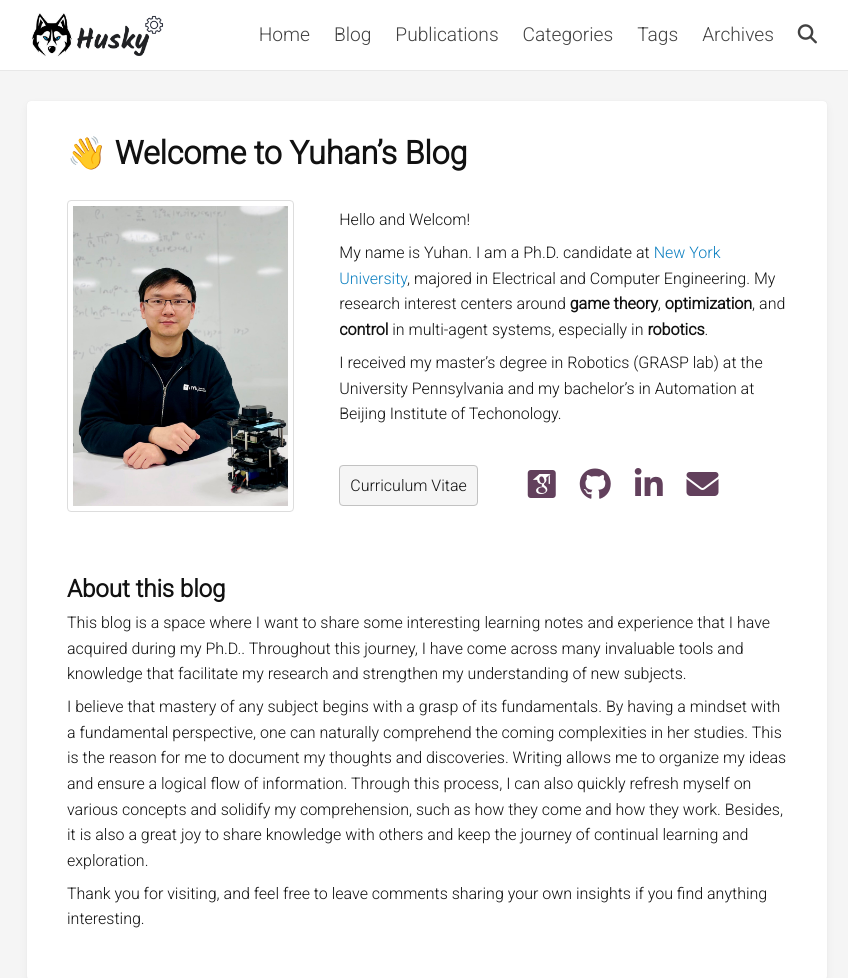
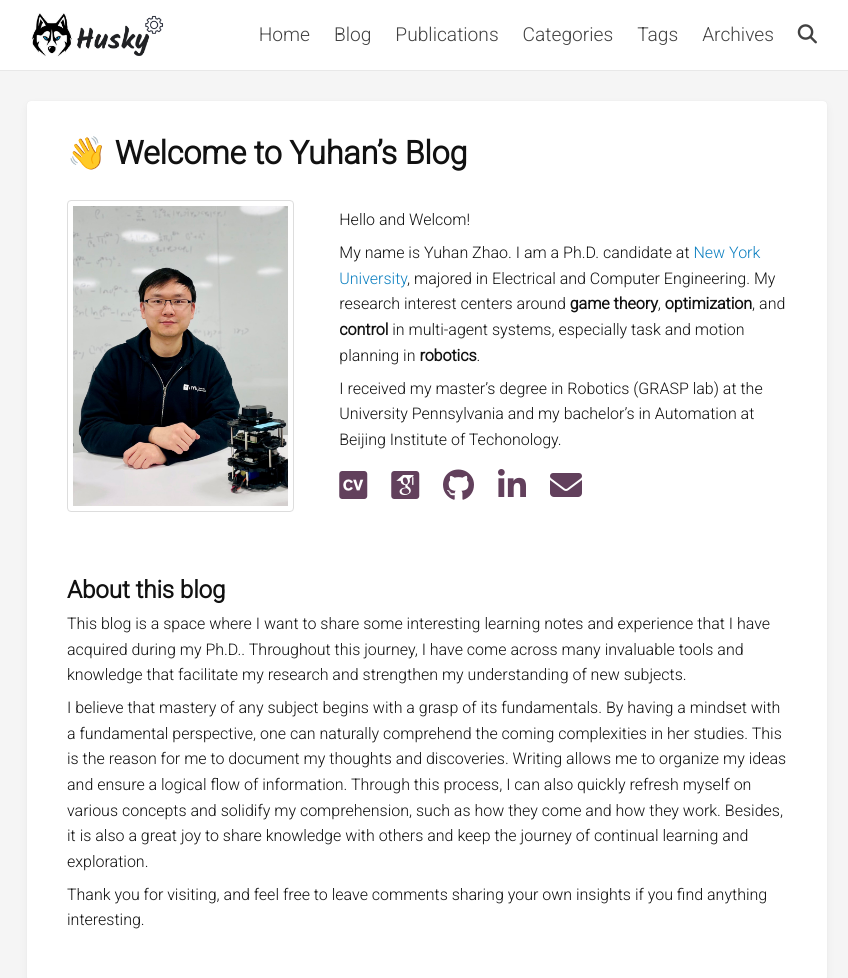
Before and after one commit to yuhan16/yuhan16.github.io, a plain HTML site: page docs/index.html in a window 1280 px wide. Shown: the top 978 px of the page, without its empty margins (213-1061 px from the left). Drawn offline with nearby package versions, Linux system fonts and the light colour scheme; some packages are replaced by stand-ins of ours; files whose address does not match are found by name.

Commit message:
update CV

```diff
--- a/docs/feed.xml
+++ b/docs/feed.xml
@@ -5,8 +5,8 @@
     <description>HuskDev is Yuhan&apos;s personal blog.</description>
     <link>http://localhost:4000/</link>
     <atom:link href="http://localhost:4000/zfeed.xml" rel="self" type="application/rss+xml"/>
-    <pubDate>Fri, 29 Sep 2023 14:11:35 -0400</pubDate>
-    <lastBuildDate>Fri, 29 Sep 2023 14:11:35 -0400</lastBuildDate>
+    <pubDate>Fri, 13 Oct 2023 13:38:05 -0400</pubDate>
+    <lastBuildDate>Fri, 13 Oct 2023 13:38:05 -0400</lastBuildDate>
     <generator>Jekyll v4.3.2</generator>
 
       <item>
--- a/docs/index.html
+++ b/docs/index.html
@@ -99,17 +99,17 @@
 
 <p>Hello and Welcom!</p>
 
-<p>My name is Yuhan. I am a Ph.D. candidate at <a href="https://www.nyu.edu">New York University</a>, majored in Electrical and Computer Engineering. My research interest centers around <strong>game theory</strong>, <strong>optimization</strong>, and <strong>control</strong> in multi-agent systems, especially in <strong>robotics</strong>.</p>
+<p>My name is Yuhan Zhao. I am a Ph.D. candidate at <a href="https://www.nyu.edu">New York University</a>, majored in Electrical and Computer Engineering. My research interest centers around <strong>game theory</strong>, <strong>optimization</strong>, and <strong>control</strong> in multi-agent systems, especially task and motion planning in <strong>robotics</strong>.</p>
 
 <p>I received my master’s degree in Robotics (GRASP lab) at the University Pennsylvania and my bachelor’s in Automation at Beijing Institute of Techonology.</p>
 
-<p><br /></p>
-<div style="display:flex; align-items: center">
-<div class="about-cv">
-    <a href="/assets/pdf/CV-YuhanZhao.pdf">Curriculum Vitae</a>
+<div style="display:flex; align-items: center; margin-top: 1em;">
+<!--div class="about-cv">
+    <a href="/assets/pdf/CV-YuhanZhao1.pdf">Curriculum Vitae</a>
 </div>
-<span style="padding-left:50px"></span>
+<span style="padding-left:50px"></span-->
 <div class="about-icon">
+    <span style="padding-right:20px"><a href="/assets/pdf/CV-YuhanZhao1.pdf"><i class="ai ai-cv-square ai-2x"></i></a></span>
     <span style="padding-right:20px"><a href="https://scholar.google.com/citations?hl=en&amp;user=Ot3wv5YAAAAJ" title="Google Scholar: https://scholar.google.com/citations?hl=en&amp;user=Ot3wv5YAAAAJ"><i class="ai ai-google-scholar-square ai-2x"></i></a></span>
     <span style="padding-right:20px"><a href="https://github.com/yuhan16" title="GithubID: yuhan16"><i class="fa fa-github fa-2x"></i></a></span>
     <span style="padding-right:20px"><a href="https://www.linkedin.com/in/yhzhao" title="LinkedIn: https://www.linkedin.com/in/yhzhao"><i class="fa fa-linkedin fa-2x"></i></a></span>
@@ -117,6 +117,26 @@
 </div>
 </div>
 <p><br /><br /></p>
+
+<!--div style="display:flex">
+    <img class="about-img" src="/assets/images/aboutme.jpg" style="height: 200px; margin-left: 10px">
+
+    <div>
+        <p>Hello and Welcom!</p>
+
+        <p>My name is Yuhan. I am a Ph.D. candidate at <a href="https://www.nyu.edu">New York University</a>, majored in Electrical and Computer Engineering. My research interest centers around <b>game theory</b>, <b>optimization</b>, and <b>control</b> in multi-agent systems, especially in task and motion planning in <b>robotics</b>.</p>
+
+        <p>I received my master's degree in Robotics (GRASP lab) at the University Pennsylvania and my bachelor's in Automation at Beijing Institute of Techonology.</p>
+
+<div style="display:flex; align-items: center; margin: 1em auto;" class="about-icon">
+    <span style="padding-right:20px"><a href="/assets/pdf/CV-YuhanZhao1.pdf"></a><i class="ai ai-cv ai-2x"></i></span>
+    <span style="padding-right:20px"><a href="https://scholar.google.com/citations?hl=en&user=Ot3wv5YAAAAJ" title="Google Scholar: https://scholar.google.com/citations?hl=en&user=Ot3wv5YAAAAJ"><i class="ai ai-google-scholar ai-2x"></i></a></span>
+    <span style="padding-right:20px"><a href="https://github.com/yuhan16" title="GithubID: yuhan16"><i class="fa fa-github fa-2x"></i></a></span>
+    <span style="padding-right:20px"><a href="https://www.linkedin.com/in/yhzhao" title="LinkedIn: https://www.linkedin.com/in/yhzhao"><i class="fa fa-linkedin fa-2x"></i></a></span>
+    <span style="padding-right:20px"><a href="mailto:yuhan-zhao@outlook.com" title="mailto: yuhan-zhao@outlook.com"><i class="fa fa-envelope fa-2x"></i></a></span>
+</div>
+</div>
+</div-->
 
 <h2 id="about-this-blog">About this blog</h2>
 
```
Also changed, not shown: 2 other files.
